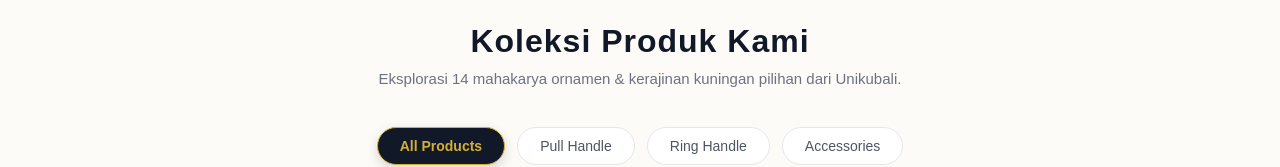
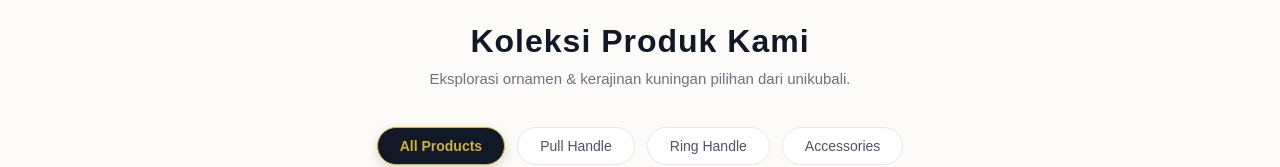
Before and after one commit to padankcool/unikubali, a Next.js app: page / in a window 1280 px wide. Shown: the part 749-916 px from the top of the page. Built offline with nearby package versions, Linux system fonts and the light colour scheme.

Commit message:
edit minor grid viw

```diff
--- a/components/ProductGrid.js
+++ b/components/ProductGrid.js
@@ -46,7 +46,7 @@ export default function ProductGrid() {
           Koleksi Produk Kami
         </h2>
         <p style={{ color: '#6b7280', fontSize: '15px', margin: 0 }}>
-          Eksplorasi 14 mahakarya ornamen & kerajinan kuningan pilihan dari Unikubali.
+          Eksplorasi ornamen & kerajinan kuningan pilihan dari unikubali.
         </p>
       </div>
 
```
